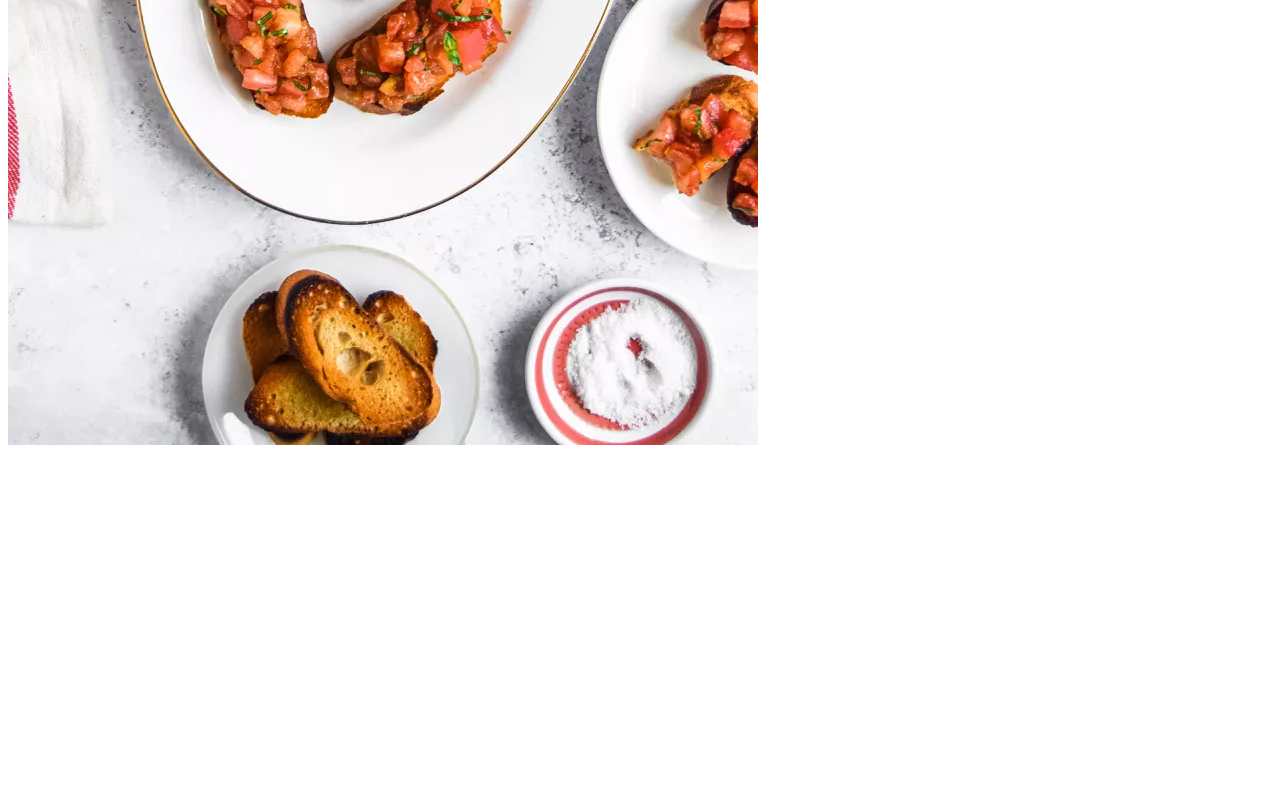
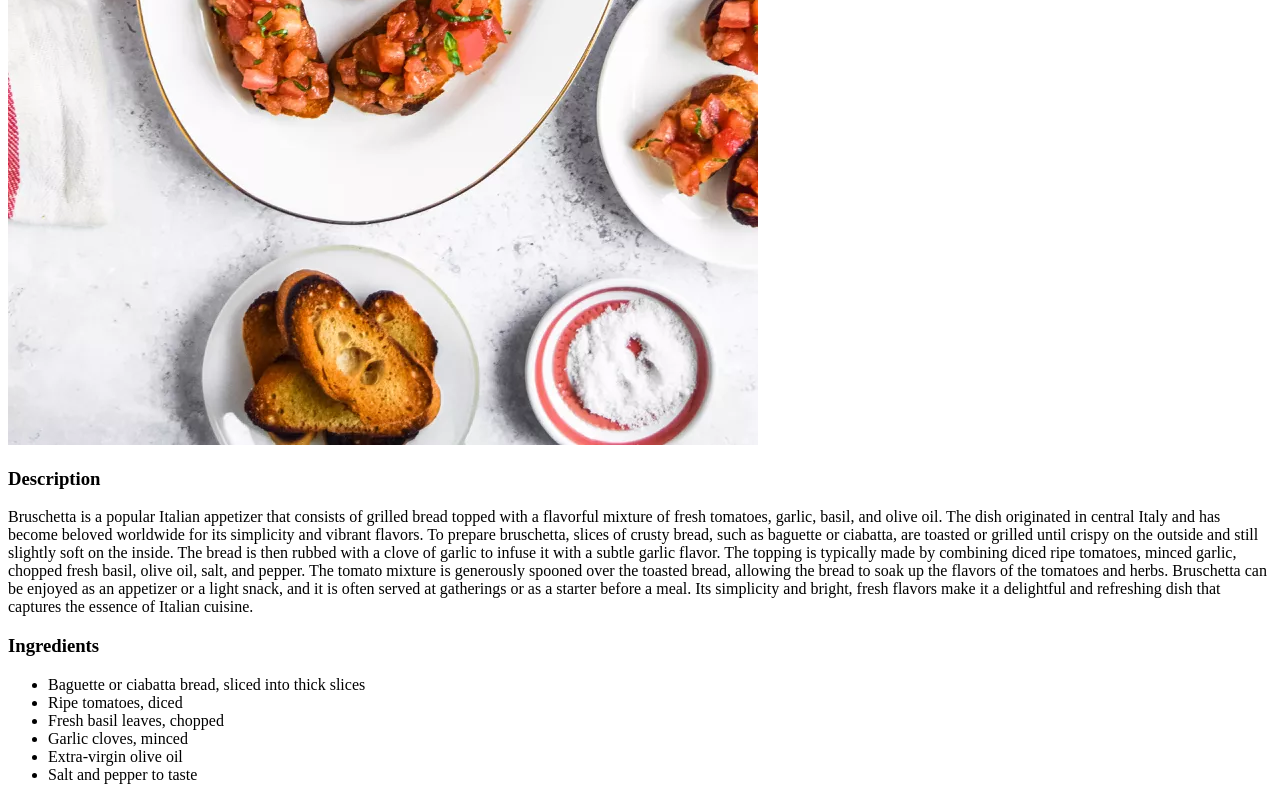
Before and after one commit to fatihemrecan/odin-recipes, a plain HTML site: page recipes/bruschetta.html in a window 1280 px wide. Shown: the part 760-1560 px from the top of the page. Before the commit the page ends 1217 px from the top, so only its background shows below. Drawn offline with Linux system fonts and the light colour scheme.

Commit message:
Add description and ingredients to bruschetta.html

```diff
--- a/recipes/bruschetta.html
+++ b/recipes/bruschetta.html
@@ -8,6 +8,18 @@
 <body>
     <h1>Bruschetta</h1>
     <img src="../img/bruschetta.jpg" alt="a dish of Bruschetta">
+    <h3>Description</h3>
+    <p>Bruschetta is a popular Italian appetizer that consists of grilled bread topped with a flavorful mixture of fresh tomatoes, garlic, basil, and olive oil. The dish originated in central Italy and has become beloved worldwide for its simplicity and vibrant flavors. To prepare bruschetta, slices of crusty bread, such as baguette or ciabatta, are toasted or grilled until crispy on the outside and still slightly soft on the inside. The bread is then rubbed with a clove of garlic to infuse it with a subtle garlic flavor. The topping is typically made by combining diced ripe tomatoes, minced garlic, chopped fresh basil, olive oil, salt, and pepper. The tomato mixture is generously spooned over the toasted bread, allowing the bread to soak up the flavors of the tomatoes and herbs. Bruschetta can be enjoyed as an appetizer or a light snack, and it is often served at gatherings or as a starter before a meal. Its simplicity and bright, fresh flavors make it a delightful and refreshing dish that captures the essence of Italian cuisine.</p>
+    <h3>Ingredients</h3>
+    <ul>
+        <li>Baguette or ciabatta bread, sliced into thick slices</li>
+        <li>Ripe tomatoes, diced</li>
+        <li>Fresh basil leaves, chopped</li>
+        <li>Garlic cloves, minced</li>
+        <li>Extra-virgin olive oil</li>
+        <li>Salt and pepper to taste</li>
+    </ul>
+
 
 </body>
 </html>
```
